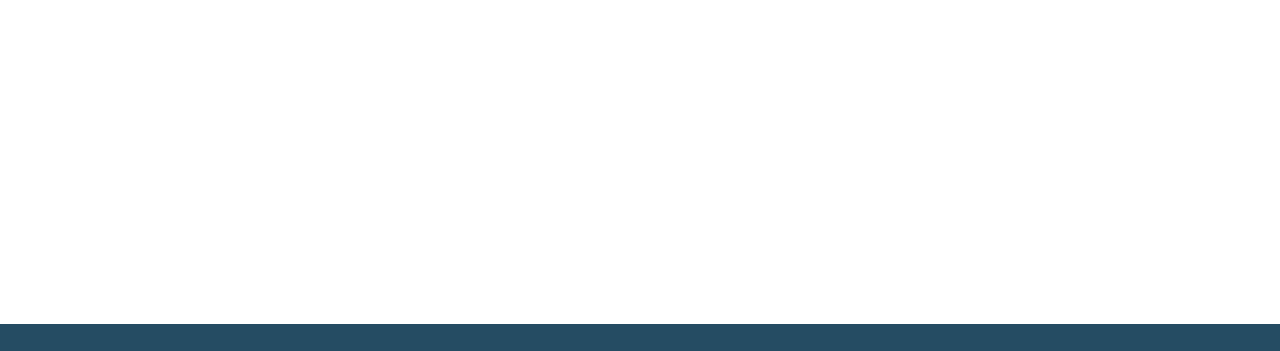
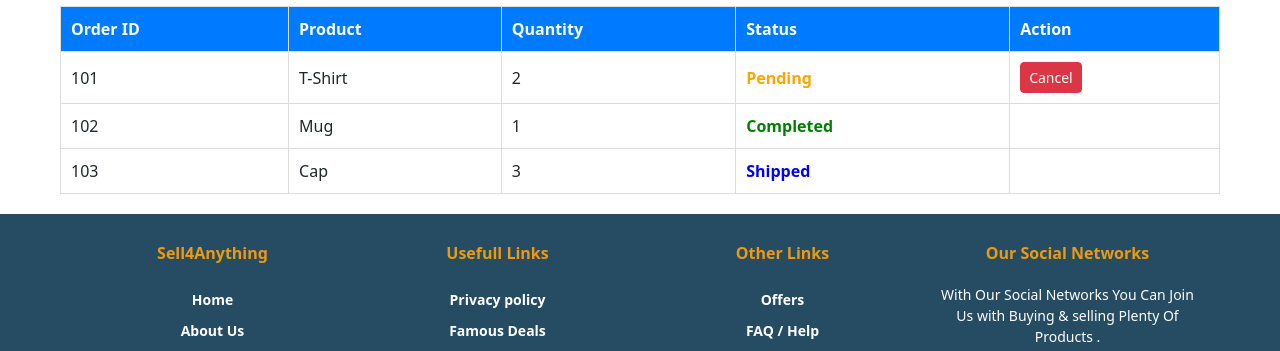
Before and after one commit to deveshwadibhasme/web-script_pro-1, a plain HTML site: page client/orders.html in a window 1280 px wide. Shown: the part 160-511 px from the top of the page. Drawn offline with nearby package versions, Linux system fonts and the light colour scheme; no server answers.

Commit message:
order page added with sample data

```diff
--- a/client/orders.html
+++ b/client/orders.html
@@ -10,6 +10,52 @@
 
  <link rel="stylesheet" href="style.css">
   <style>
+
+.container-order {
+  max-width: 1200px;
+  margin: auto;
+  background-color: white;
+  padding: 20px;
+  border-radius: 6px;
+  overflow: auto;
+}
+
+h1 {
+  text-align: center;
+  margin-bottom: 20px;
+}
+
+table {
+  width: 100%;
+  border-collapse: collapse;
+}
+
+table thead {
+  background-color: #007bff;
+  color: white;
+}
+
+table th, table td {
+  padding: 10px;
+  text-align: left;
+  border: 1px solid #ddd;
+}
+
+.status {
+  font-weight: bold;
+}
+
+.status.Pending {
+  color: orange;
+}
+
+.status.Completed {
+  color: green;
+}
+
+.status.Shipped {
+  color: blue;
+}
 
   </style>
 </head>
@@ -97,8 +143,23 @@
 
 
 
-<div style="width: 100%; height: 400px;"></div>
-
+ <div class="container-order">
+ <h2 class="fw-bold mb-4 text-primary">My Order</h2>
+    <table>
+      <thead>
+        <tr>
+          <th>Order ID</th>
+          <th>Product</th>
+          <th>Quantity</th>
+          <th>Status</th>
+          <th>Action</th>
+        </tr>
+      </thead>
+      <tbody id="orderTableBody">
+        <!-- Orders will be injected here -->
+      </tbody>
+    </table>
+  </div>
 
 
 
--- a/client/script.js
+++ b/client/script.js
@@ -26,7 +26,7 @@ fetchAllProduct().then(products => {
 
     })
 
-    const pathName = ['/index.html', '/cart.html', '/orders.html', '/contact.html', '/offers.html','/']
+    const pathName = ['/index.html', '/cart.html', '/orders.html', '/contact.html', '/offers.html', '/']
     categories.forEach((cat, idx) => {
         const li = document.createElement('li')
         li.innerHTML =
@@ -38,10 +38,34 @@ fetchAllProduct().then(products => {
     })
 
     const cardContainer = document.querySelectorAll('.row.g-4')
+
+    if(location.pathname === '/index.html' || location.pathname === '/'){
+    cardContainer[0].innerHTML = ''
+    categories.forEach((cat, idx) => {
+         const div = document.createElement('div')
+        div.className = 'col-6 col-md-4 col-lg-3'
+        div.innerHTML = `
+          <div class="card shadow  p-3 h-100">
+            <h5 class="fw-bold mb-3 text-center text-primary">${cat}</h5>
+            <div class="overflow-hidden ">
+              <img
+                src="https://pngimg.com/d/shopping_cart_PNG7.png"
+                alt="Electronics" class="img-fluid category-image mb-3"
+                style="transition: transform 0.4s; height: 220px; object-fit: cover; width: 100%;">
+            </div>
+            <a href="${(location.pathname.split('/')[1] === 'Categories' || pathName.includes(location.pathname))
+                ? '/Categories/' :
+                '/'}${linkTocategory[idx]}.html" class="text-decoration-none fw-semibold text-primary">See More</a>
+          </div>`
+          cardContainer[0].append(div)
+        })
+    }
+
+
     if (cardContainer[1]) {
         cardContainer[1].innerHTML = '';
     }
-    products.forEach(product => {
+    products.forEach((product,idx) => {
         if (product.category.toLocaleLowerCase().split(' ')[0] !== location.pathname.split('/')[2]?.split('.')[0]) {
 
             return;
--- a/client/scripts/user.js
+++ b/client/scripts/user.js
@@ -196,7 +196,7 @@ const CartModule = (() => {
                         </button>
                     </td>
                 `;
-                if(cartList) cartList.appendChild(row);
+                if (cartList) cartList.appendChild(row);
             });
 
             updatePrice();
@@ -224,9 +224,41 @@ const CartModule = (() => {
         }, 1000);
     };
 
+
+    const orders = [
+        { id: 101, name: 'Rahul', product: 'T-Shirt', quantity: 2, status: 'Pending' },
+        { id: 102, name: 'Aisha', product: 'Mug', quantity: 1, status: 'Completed' },
+        { id: 103, name: 'Devesh', product: 'Cap', quantity: 3, status: 'Shipped' }
+    ];
+    const tableBody = document.getElementById('orderTableBody');
+    const renderOrders = () => {
+        if(tableBody)
+        tableBody.innerHTML = '';
+
+        orders.forEach(order => {
+            const row = document.createElement('tr');
+
+            row.innerHTML = `
+                     <td>${order.id}</td>
+                     <td>${order.product}</td>
+                     <td>${order.quantity}</td>
+                     <td><span class="status ${order.status}">${order.status}</span></td>
+                     <td><button class="btn btn-sm btn-danger">Cancel</button></td>
+                        `;
+            tableBody?.appendChild(row);
+            const cancelButton = row.querySelector('button');
+            if(order.status === 'Shipped' || order.status === 'Completed'){
+                cancelButton.style.display = 'none';
+            }
+
+        });
+    }
+
+
     return {
         render: renderCart,
         update: controlQuantity,
+        order: renderOrders,
         get total() {
             const grandTotal = document.querySelector('#grandPrice');
             return Number(grandTotal?.getAttribute('value')) || 0;
@@ -234,3 +266,4 @@ const CartModule = (() => {
     };
 })();
 CartModule.render();
+CartModule.order()
```
Also changed, not shown: client/cart.html (+1 -37 lines), client/index.html (+1 -1 lines). Lines whose indentation alone changed are shown as unchanged.
